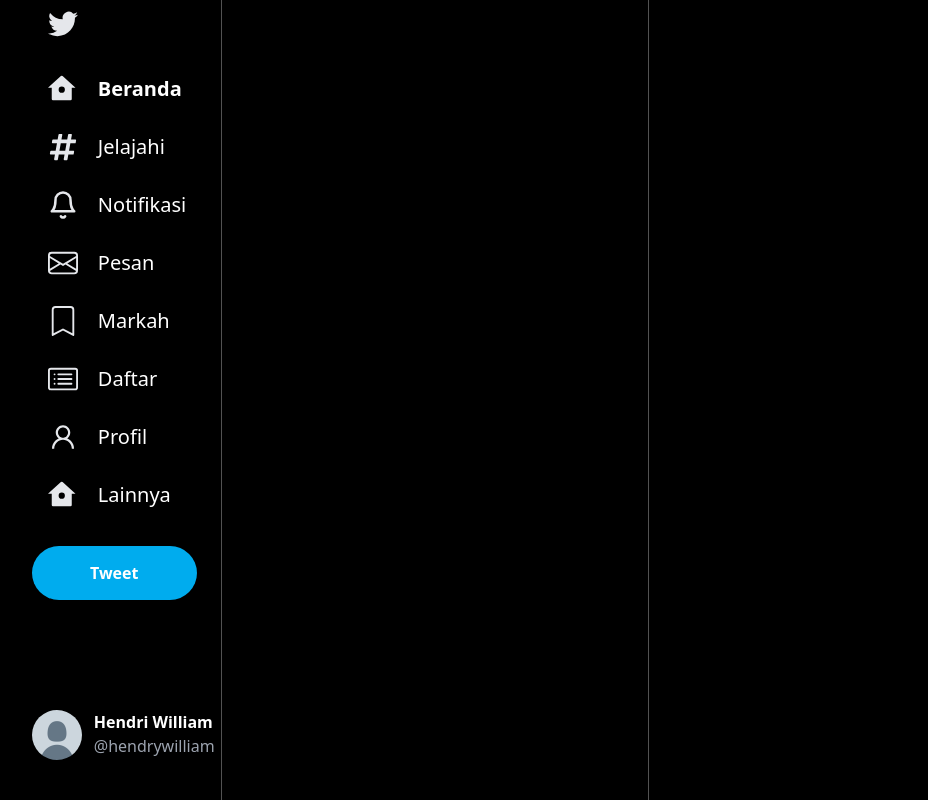
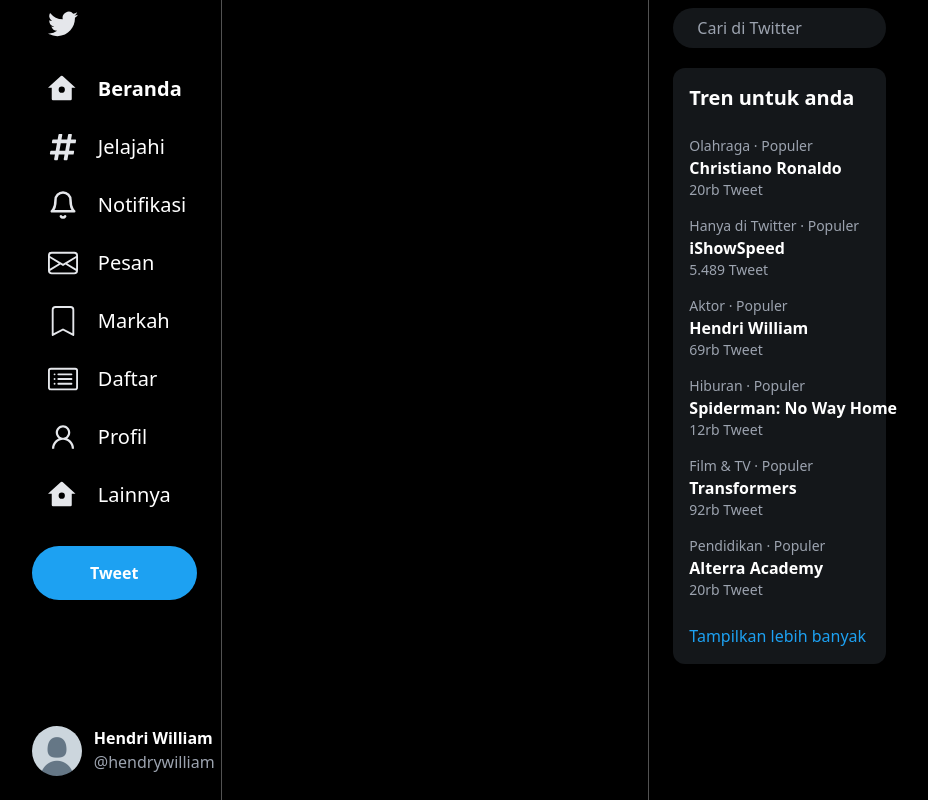
Before and after one commit to hendrywilliam/twitter-clone, a Next.js app: page / in a window 1280 px wide. Shown: the whole page, without its empty margins (205-1133 px from the left). Built offline with nearby package versions, Linux system fonts and the light colour scheme.

Commit message:
feat: add right sidebar and some contents within it.

```diff
--- a/src/components/Sidebar/LeftSidebar.tsx
+++ b/src/components/Sidebar/LeftSidebar.tsx
@@ -49,13 +49,13 @@
             <span className="mr-5">Lainnya</span>
           </Button>
           <Flex className="w-full mt-4 h-14 flex-coltext-center justify-center">
-            <Button className="rounded-full bg-[#00acee] w-full font-bold text-white">
+            <Button className="rounded-full bg-twitterblue w-full font-bold text-white">
               Tweet
             </Button>
           </Flex>
         </Box>
         <Flex className="h-1/4 w-full flex-col">
-          <Flex className="text-white mt-auto px-6 mb-10 gap-3">
+          <Flex className="text-white mt-auto px-6 mb-6 gap-3">
             <Image
               src={default_profile}
               alt="Default Profile"
--- a/src/components/Sidebar/RightSidebar.tsx
+++ b/src/components/Sidebar/RightSidebar.tsx
@@ -1,12 +1,86 @@
 import React from "react";
-import { Box } from "@chakra-ui/react";
+import { Box, Input, Button, Flex, Text } from "@chakra-ui/react";
 
-type RightSidebar = {
-  children: React.ReactNode;
-};
+export const RightSidebar = () => {
+  const trendingDatas = [
+    {
+      id: 1,
+      genre: "Olahraga",
+      status: "Populer",
+      title: "Christiano Ronaldo",
+      tweetCount: "20rb Tweet",
+    },
+    {
+      id: 2,
+      genre: "Hanya di Twitter",
+      status: "Populer",
+      title: "iShowSpeed",
+      tweetCount: "5.489 Tweet",
+    },
+    {
+      id: 3,
+      genre: "Aktor",
+      status: "Populer",
+      title: "Hendri William",
+      tweetCount: "69rb Tweet",
+    },
+    {
+      id: 4,
+      genre: "Hiburan",
+      status: "Populer",
+      title: "Spiderman: No Way Home",
+      tweetCount: "12rb Tweet",
+    },
+    {
+      id: 5,
+      genre: "Film & TV",
+      status: "Populer",
+      title: "Transformers",
+      tweetCount: "92rb Tweet",
+    },
+    {
+      id: 6,
+      genre: "Pendidikan",
+      status: "Populer",
+      title: "Alterra Academy",
+      tweetCount: "20rb Tweet",
+    },
+  ];
 
-export const RightSidebar = ({ children }: RightSidebar) => {
   return (
-    <Box className="w-1/3 h-screen border-l border-neutral-600">{children}</Box>
+    <Box className="w-1/3 h-screen border-l border-neutral-600">
+      <Box className="w-1/2 h-max mx-6">
+        <Input
+          placeholder="Cari di Twitter"
+          className="w-full h-10 py-2 px-6 bg-[#14171A] mt-2 rounded-full focus:outline focus:outline-twitterblue"
+        />
+      </Box>
+      <Box className="w-1/2 h-max mx-6 bg-[#14171A] my-5 rounded-xl text-white">
+        <p className="text-xl p-4 font-bold">Tren untuk anda</p>
+        <Flex className="flex-col">
+          {trendingDatas.map((data) => {
+            return (
+              <Button
+                key={data.id}
+                className="px-4 py-2 w-full hover:hover:bg-neutral-800"
+              >
+                <Box className="w-full text-start">
+                  <p className="text-sm text-gray-400">
+                    {data.genre} · {data.status}
+                  </p>
+                  <p className="text-base font-bold">{data.title}</p>
+                  <p className="text-sm text-gray-400">{data.tweetCount}</p>
+                </Box>
+              </Button>
+            );
+          })}
+        </Flex>
+        <Box className="w-full p-4">
+          <Text className="text-md text-twitterblue">
+            Tampilkan lebih banyak
+          </Text>
+        </Box>
+      </Box>
+    </Box>
   );
 };
--- a/src/pages/index.tsx
+++ b/src/pages/index.tsx
@@ -15,9 +15,7 @@
         <div className="w-1/3">
           <p>Ngab</p>
         </div>
-        <RightSidebar>
-          <p>Iloveyou too</p>
-        </RightSidebar>
+        <RightSidebar />
       </MainLayout>
     </>
   );
--- a/tailwind.config.js
+++ b/tailwind.config.js
@@ -9,7 +9,11 @@
     "./src/**/*.{js,ts,jsx,tsx}",
   ],
   theme: {
-    extend: {},
+    extend: {
+      colors: {
+        twitterblue: "#1DA1F2",
+      },
+    },
   },
   plugins: [],
 };
```
